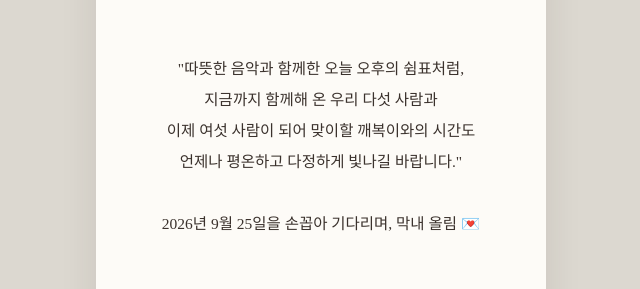
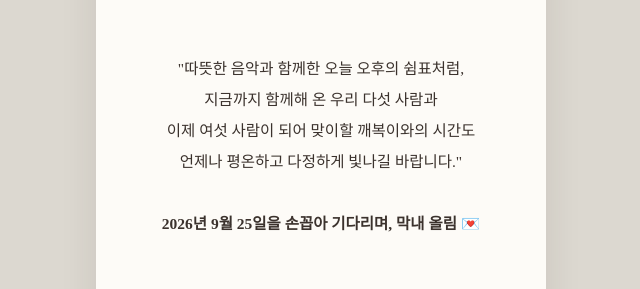
Before and after one commit to dduba0130/dduba0130.github.io, a plain HTML site: page index.html in a window 1280 px wide. Shown: the part 5000-5289 px from the top of the page, without its empty margins (319-959 px from the left). Drawn offline with Linux system fonts and the light colour scheme; a web font is replaced by a local one.

Commit message:
Highlight date with strong tag in index.html

```diff
--- a/index.html
+++ b/index.html
@@ -751,7 +751,7 @@
         이제 여섯 사람이 되어 맞이할 깨복이와의 시간도<br>
         언제나 평온하고 다정하게 빛나길 바랍니다."<br><br>
 
-          2026년 9월 25일을 손꼽아 기다리며, 막내 올림 💌
+        <strong>2026년 9월 25일을 손꼽아 기다리며, 막내 올림 💌</strong>
       </p>
 
     </div>
```
